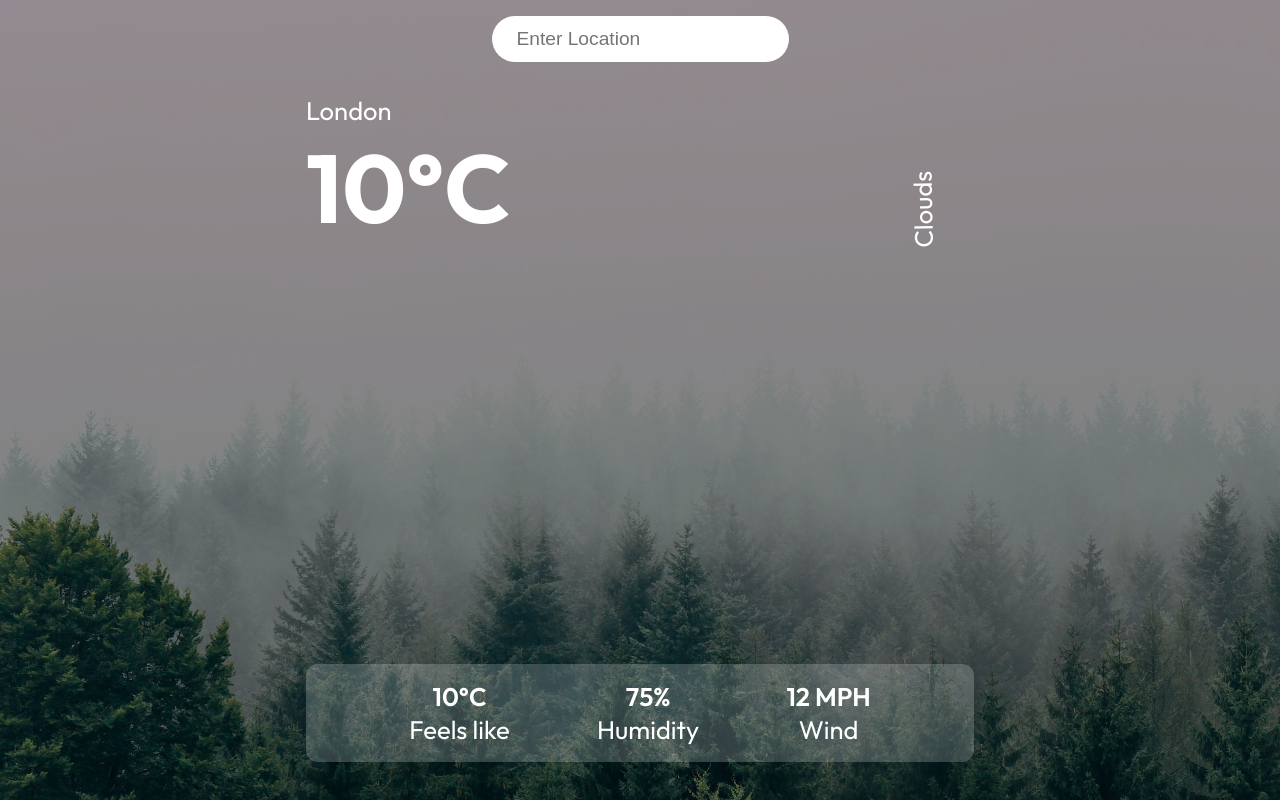
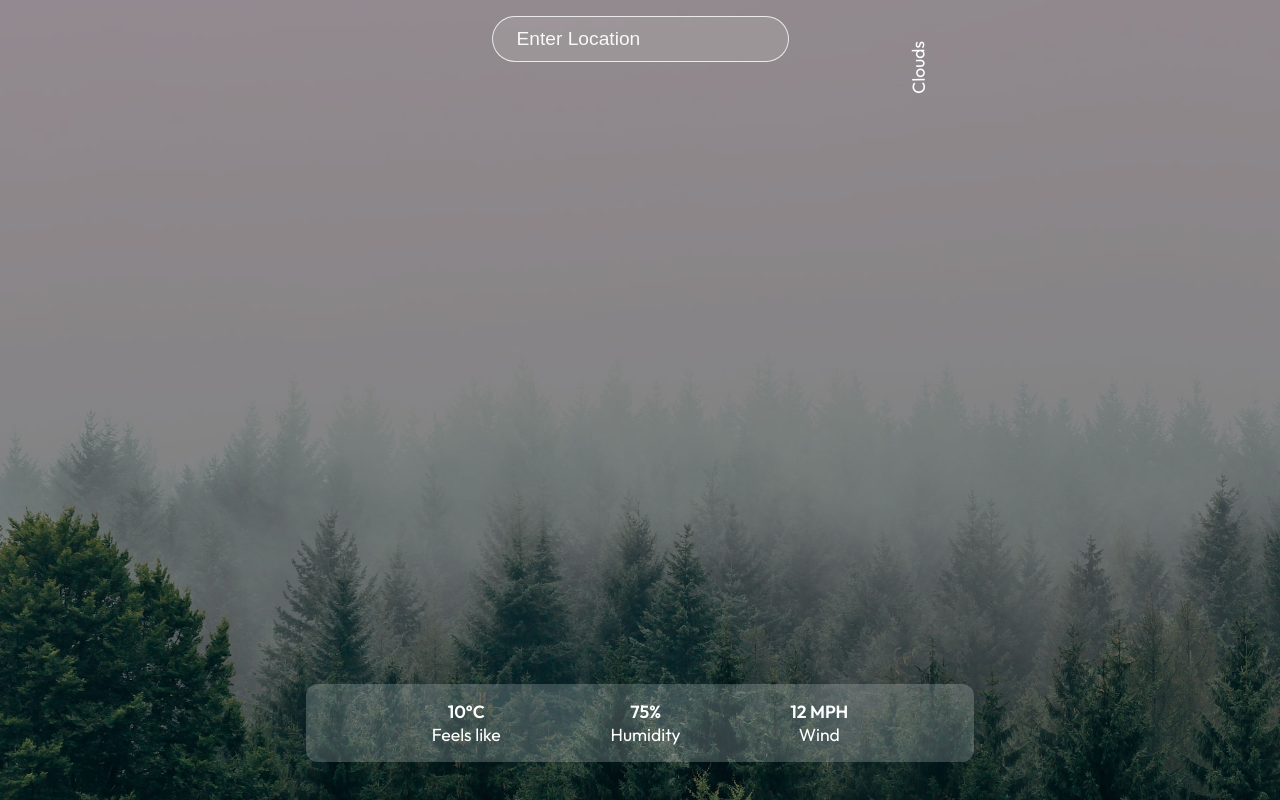
Before and after one commit to dazeste/weather-app-react, a React (Create React App) app: page / in a window 1280 px wide. Built offline with nearby package versions, Linux system fonts and the light colour scheme.

Commit message:
Add files via upload

```diff
--- a/src/App.js
+++ b/src/App.js
@@ -6,38 +6,37 @@ function App() {
   const [data, setData] = useState({});
   const [location, setLocation] = useState('');
 
+  const url = `https://api.openweathermap.org/data/2.5/weather?q=${location}&units=imperial&appid=312eff72f790313dee856b028b91820d`
 
 
-
-  const url="https://api.openweathermap.org/data/2.5/weather?q=${location}&appid=312eff72f790313dee856b028b91820d";
-  // const url="https://api.openweathermap.org/data/2.5/weather?lat=44.34&lon=10.99&appid=312eff72f790313dee856b028b91820d";
-
-
-  const searchLocation = () => {
-    axios.get(url).then((response) => {
-      setData(response.data)
-      console.log(response.data)
-    })
-
+  const searchLocation = (event) => {
+    if (event.key === "Enter"){
+      axios.get(url).then((response) => {
+        setData(response.data)
+        console.log(response.data)
+      })
+      setLocation('')
+    }
   }
 
   return (
     <div className="app">
       <div className="search">
         <input
-        value=""
-        onChange =""
+        value={location}
+        onChange ={event => setLocation(event.target.value)}
         placeholder="Enter Location"
-        onKeyPress=""
+        onKeyPress={searchLocation}
         type="text" />
       </div>
       <div className="container">
         <div className="top">
           <div className="location">
-            <p>London</p>
+            <p>{data.name}</p>
           </div>
           <div className="temp">
-            <h1>10°C</h1>
+            {data.main ? <h1>{data.main.temp}</h1> : null}
+
           </div>
           <div className="description">
             <p>Clouds</p>
--- a/src/index.css
+++ b/src/index.css
@@ -18,7 +18,7 @@ h1{
 }
 /*  */
 p{
-  font-size: 1.6rem;/* 1.6rem */
+  font-size: 1.1rem;/* 1.6rem */
 }
 .app{
   width: 100%;
@@ -46,7 +46,12 @@ p{
   font-size: 1.2rem;
   border-radius: 25px;
   border: 1px solid rgba(255, 255, 255, 0.8);
+  background: rgba(255, 255, 255, 0.1);
 }
+::placeholder{
+  color:#f8f8f8;
+}
+
 .container{
   max-width: 700px;
   height: 700px;
```
